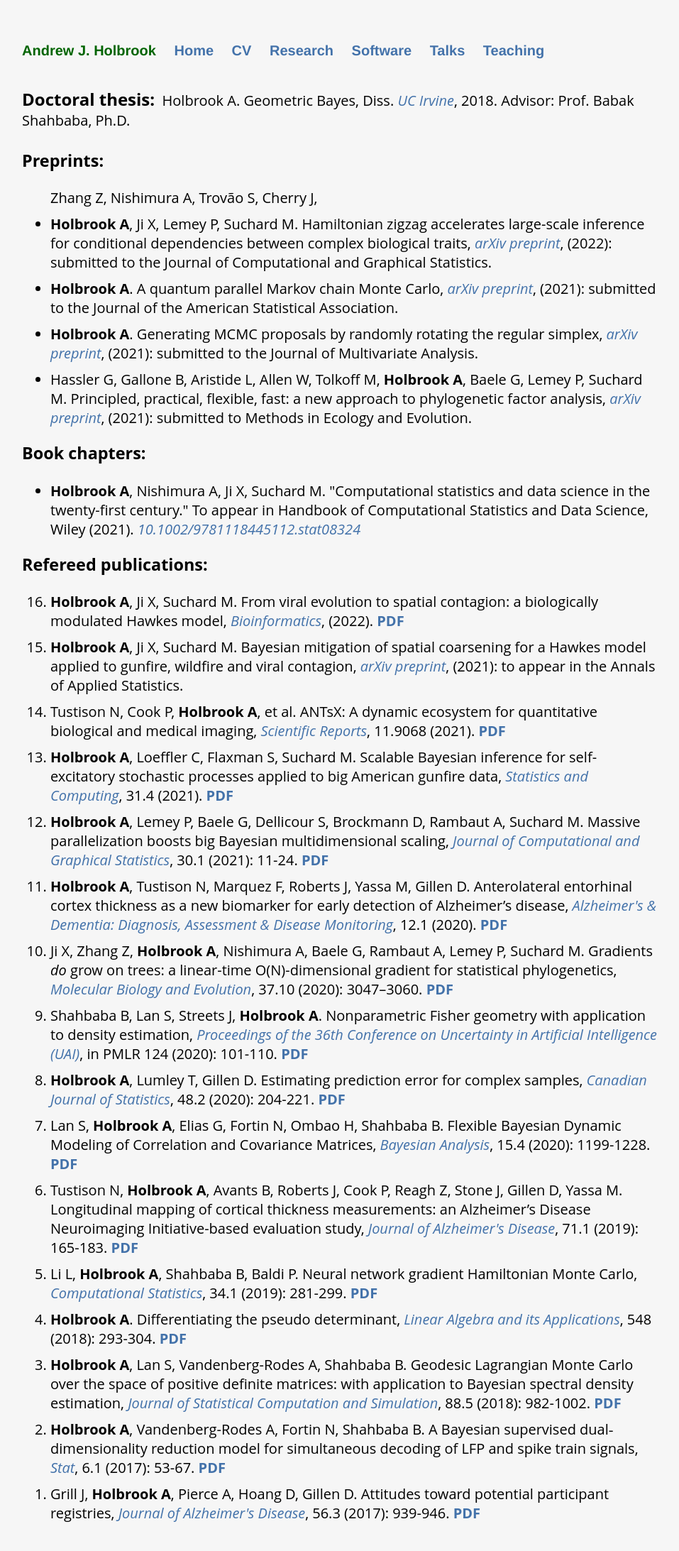
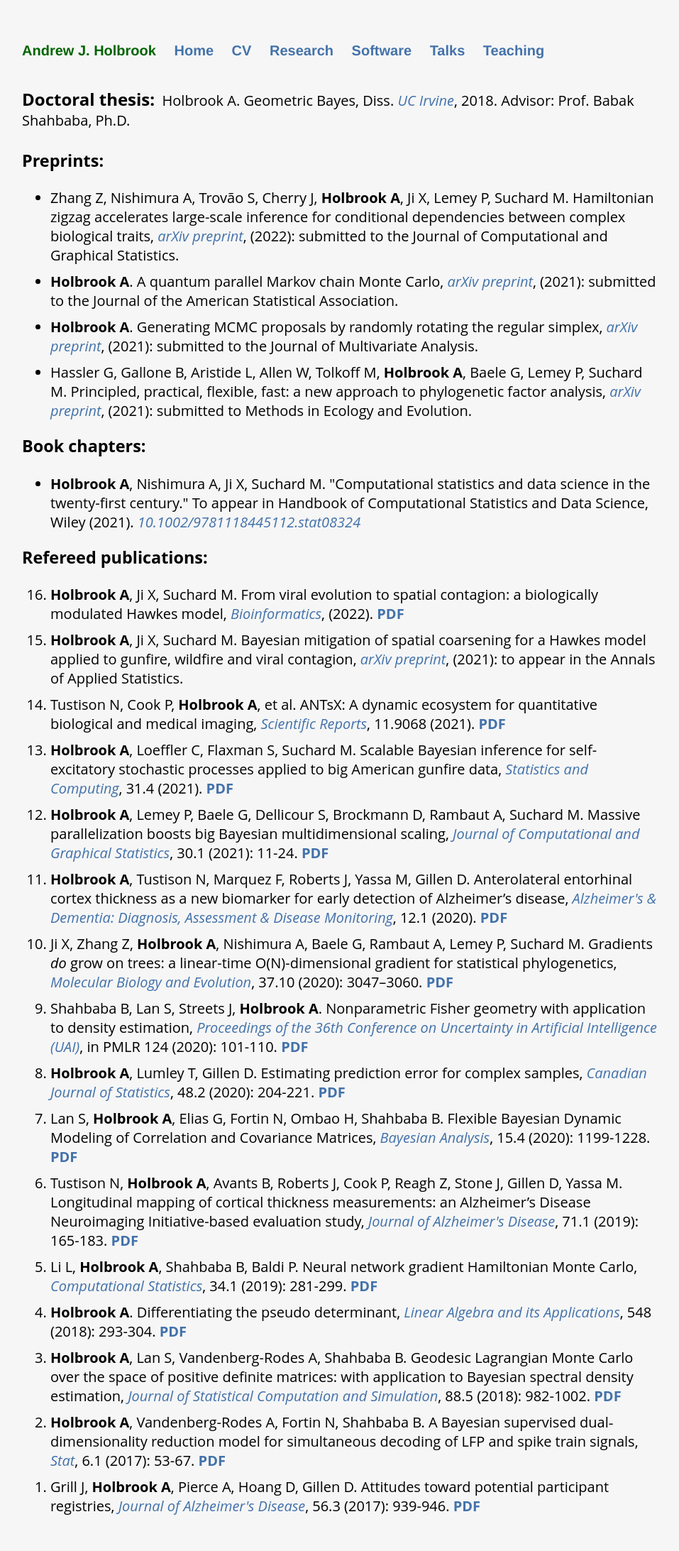
Before and after one commit to andrewjholbrook/andrewjholbrook.github.io, a Jekyll site: the page built from research.html, in a window 1280 px wide. Shown: the whole page at 71% size, without its empty margins (161-1118 px from the left). Built offline with Jekyll 4.4.1, drawn with Linux system fonts in a browser that asks for light colours; a style sheet for code colours, icons or effects is not loaded.

Commit message:
Update research.html

```diff
--- a/research.html
+++ b/research.html
@@ -11,7 +11,7 @@
 
   <h3>Preprints:</h3>
   <ul id="preprints">
-     Zhang Z, Nishimura A, Trovão S, Cherry J, <li><b>Holbrook A</b>, Ji X, Lemey P, Suchard M. Hamiltonian zigzag accelerates large-scale inference for conditional dependencies between complex biological traits, <i><a href="http://arxiv.org/abs/2201.07291" target="_blank">arXiv preprint</a></i>, (2022): submitted to the Journal of Computational and Graphical Statistics.</li>
+    <li>Zhang Z, Nishimura A, Trovão S, Cherry J, <b>Holbrook A</b>, Ji X, Lemey P, Suchard M. Hamiltonian zigzag accelerates large-scale inference for conditional dependencies between complex biological traits, <i><a href="http://arxiv.org/abs/2201.07291" target="_blank">arXiv preprint</a></i>, (2022): submitted to the Journal of Computational and Graphical Statistics.</li>
                 <li><b>Holbrook A</b>. A quantum parallel Markov chain Monte Carlo, <i><a href="http://arxiv.org/abs/2112.00212" target="_blank">arXiv preprint</a></i>, (2021): submitted to the Journal of the American Statistical Association.</li>
         <li><b>Holbrook A</b>. Generating MCMC proposals by randomly rotating the regular simplex, <i><a href="https://arxiv.org/abs/2110.06445" target="_blank">arXiv preprint</a></i>, (2021): submitted to the Journal of Multivariate Analysis.  </li>
         <li> Hassler G, Gallone B, Aristide L, Allen W, Tolkoff M, <b>Holbrook A</b>, Baele G, Lemey P, Suchard M. Principled, practical, flexible, fast: a new approach to phylogenetic factor analysis, <i><a href="https://arxiv.org/abs/2107.01246" target="_blank">arXiv preprint</a></i>, (2021): submitted to Methods in Ecology and Evolution.
```
